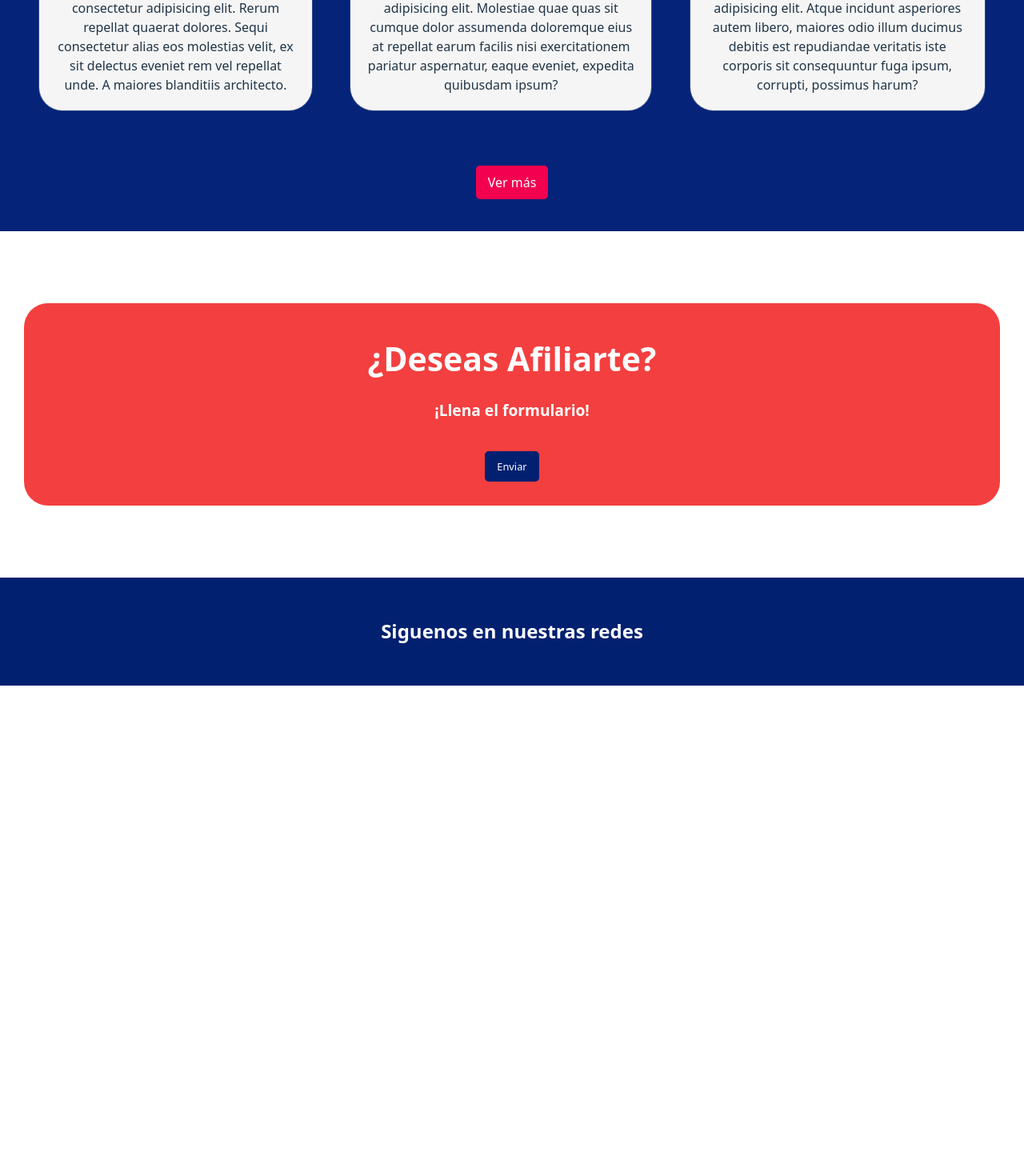
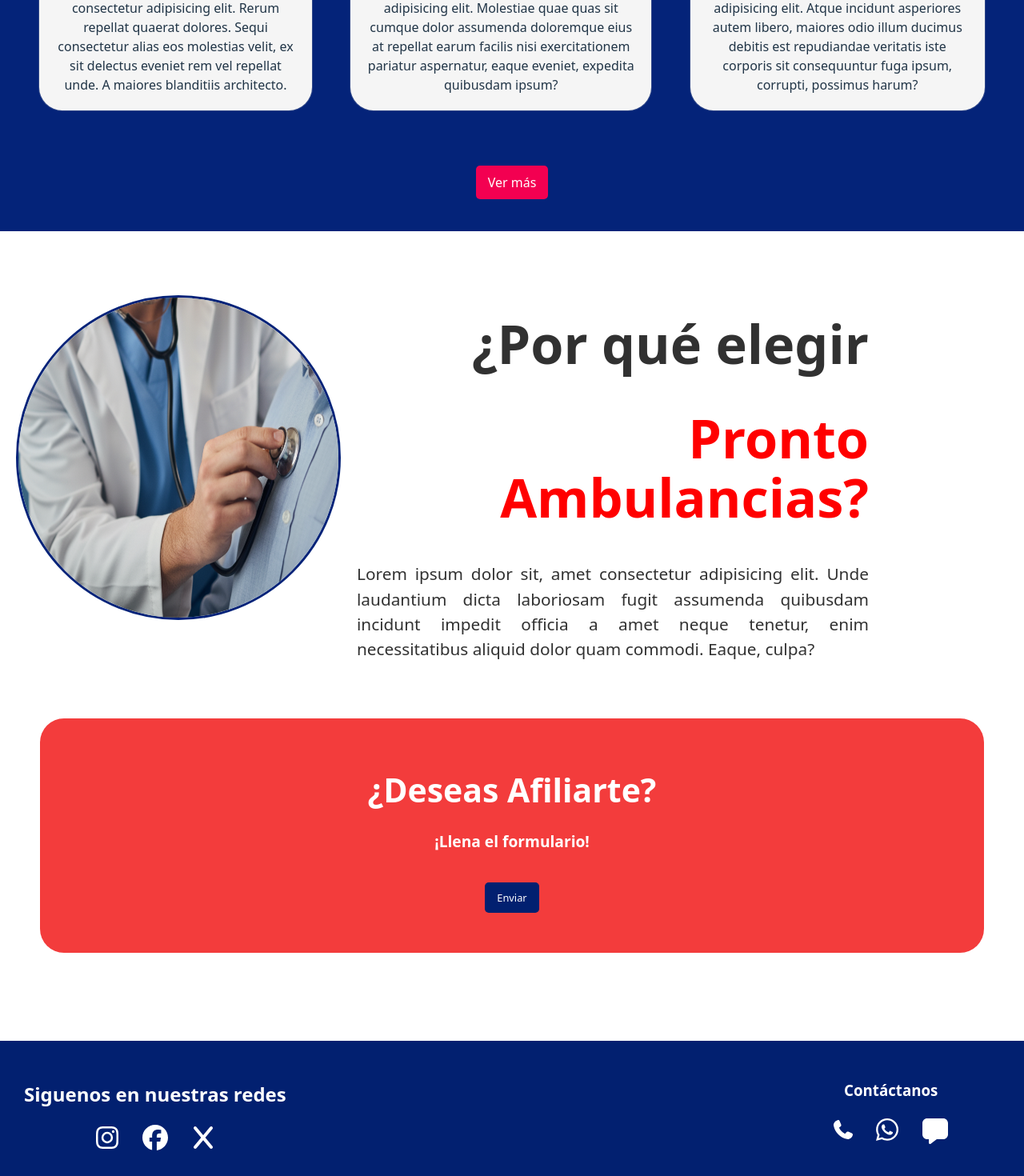
Before and after one commit to melaniem21/webprontoamb, a React (Vite) app: page / in a window 1280 px wide. Shown: the part 1187-2657 px from the top of the page at 80% size. Before the commit the page ends 2044 px from the top, so only its background shows below. Built offline with nearby package versions, Linux system fonts and the light colour scheme.

Commit message:
casi lista est

```diff
--- a/src/App.css
+++ b/src/App.css
@@ -17,12 +17,36 @@
 .imgambu{
   margin-top: 65px;
   position: relative;
+}
 
+.imgdoctor{
+  display: flex;
+  height: 400px;
+  width: 400px;
+  margin: 20px;
+  border-radius: 50%;
+  border: solid 3px rgba(4, 35, 121);
 }
 .contenedor-padre{
   display: flex;
   flex-direction: row;
   gap: 10px;
+
+}
+.contenedor-info{
+  display: flex;
+  flex-direction: row;
+
+
+}
+
+.hijo-info{
+  height: auto;
+  text-align: right;
+  color:rgba(0, 0, 0, 0.808);
+  font-size: 130%;
+  width: 50%;
+
 
 }
 
@@ -116,10 +140,10 @@
 
 }
 .contenedor-afil1{
-  background-color: rgba(243, 60, 60, 0.98);
-  padding: 20px;
+  background-color: rgba(243, 60, 60);
+  padding: 40px;
   border-radius: 30px;
-  margin: 30px;
+  margin: 50px;
 }
 .contenedor-afil2{
   margin: 10px;
@@ -128,16 +152,26 @@
   font-size: 80%;
 }
 .contenedor-contacto{
+  display: flex;
   background-color: rgb(2, 32, 112);
   padding: 30px;
   height: auto;
+  gap: 55%;
 }
+
 
 .espacio{
   height: 60px;
   background: white;
 }
 .contacto{
+  flex-direction: column;
+  color: white;
+  text-align: center;
+}
+
+.redes{
+  flex-direction: column;
   color: white;
   text-align: center;
 }
--- a/src/App.jsx
+++ b/src/App.jsx
@@ -6,8 +6,11 @@ import logo1 from './img/logo.png';
 import img1 from './img/ambulancia1.png';
 import img2 from './img/ambulancia2.jpg';
 import img3 from './img/paramedicos.jpg';
+import imgdoctor from './img/doctor2.png';
 import { FontAwesomeIcon } from '@fortawesome/react-fontawesome'
-import { faAmbulance, faHeart, faHospital, faHouseMedicalCircleCheck, faKitMedical } from "@fortawesome/free-solid-svg-icons";
+import { faAmbulance, faHeart, faHospital, faHouseMedicalCircleCheck, faKitMedical, faMailForward, faMessage, faPhone, faX } from "@fortawesome/free-solid-svg-icons";
+import { faInstagram, faFacebook, faTwitter, faWhatsapp} from "@fortawesome/free-brands-svg-icons";
+
 
 function App() {
   const [mensaje, setMensaje] = useState('Bienvenido a Pronto Ambulancias');
@@ -78,7 +81,18 @@ function App() {
       <button className= "boton-servicio"> Ver más</button>
       </div>
 
-    <div className='espacio'></div>
+     <div className='espacio'></div>
+      <div className="contenedor-info" >
+        <img src={imgdoctor} className="imgdoctor" />
+        <div className= "hijo-info">
+          <h1>¿Por qué elegir</h1>
+          <h1 style={{color: 'red'}}> Pronto Ambulancias?</h1>
+          <div>
+            <p style={{ textAlign: 'justify' }}>Lorem ipsum dolor sit, amet consectetur adipisicing elit. Unde laudantium dicta laboriosam fugit assumenda quibusdam incidunt impedit officia a amet neque tenetur, enim necessitatibus aliquid dolor quam commodi. Eaque, culpa?</p>
+          </div>
+      </div>
+
+      </div>
 
       <div className="contenedor-afil1">
         <div className = "contenedor-afil2">
@@ -93,10 +107,22 @@ function App() {
       <div className='espacio'></div>
 
       <div className="contenedor-contacto">
+        <div className="redes">
+          <h2>Siguenos en nuestras redes</h2>
+          <FontAwesomeIcon icon={faInstagram} size="2x" style={{ margin: '0 10px' }} />
+          <FontAwesomeIcon icon={faFacebook} size="2x" style={{ margin: '0 10px' }} />
+          <FontAwesomeIcon icon={faX} size="2x" style={{ margin: '0 10px' }} />
+        </div>
+
         <div className="contacto">
-          <h2>Siguenos en nuestras redes</h2>
+          <h3>Contáctanos</h3>
+          <FontAwesomeIcon icon={faPhone} size= 'xl' style={{ margin: '0 10px' }}/>
+          <FontAwesomeIcon icon={faWhatsapp} size='2xl' style={{ margin: '0 10px' }}/>
+          <FontAwesomeIcon icon={faMessage} size='2xl' style={{ margin: '0 10px' }}/>
         </div>
       </div>
+
+
 
   </>
   )
```
Also changed, not shown: src/img/doctor2.png (added).
